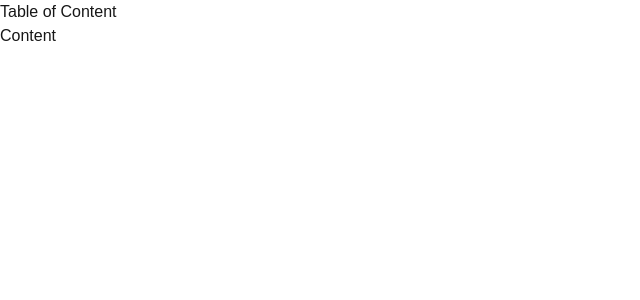
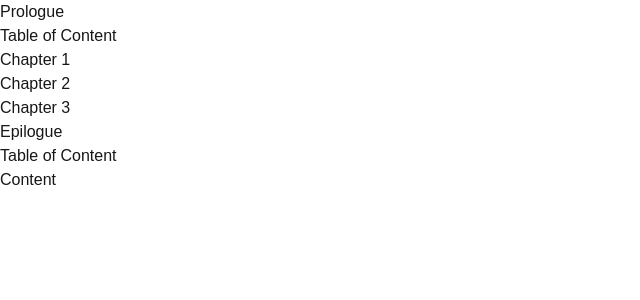
Before and after one commit to justmhie/atenews-diwanag-2025, a Next.js app in the folder diwanag-2025-app/: page /table-of-content in a window 1280 px wide. Shown: the top 300 px of the page, without its empty margins (0-640 px from the left). Built offline with nearby package versions, Linux system fonts and the light colour scheme.

Commit message:
add basic navbar

```diff
--- /dev/null
+++ b/diwanag-2025-app/app/components/Navbar.tsx
@@ -0,0 +1,28 @@
+import Link from "next/link";
+
+export default function Navbar() {
+  return (
+    <nav>
+      <ul>
+        <li>
+          <Link href="/prologue">Prologue</Link>
+        </li>
+        <li>
+          <Link href="/table-of-content">Table of Content</Link>
+        </li>
+        <li>
+          <Link href="/chap-1">Chapter 1</Link>
+        </li>
+        <li>
+          <Link href="/chap-2">Chapter 2</Link>
+        </li>
+        <li>
+          <Link href="/chap-3">Chapter 3</Link>
+        </li>
+        <li>
+          <Link href="/epilogue">Epilogue</Link>
+        </li>
+      </ul>
+    </nav>
+  );
+}
--- a/diwanag-2025-app/app/layout.tsx
+++ b/diwanag-2025-app/app/layout.tsx
@@ -1,6 +1,7 @@
 import type { Metadata } from "next";
 import { Geist, Geist_Mono } from "next/font/google";
 import "./globals.css";
+import Navbar from "./components/Navbar";
 
 const geistSans = Geist({
   variable: "--font-geist-sans",
@@ -30,6 +31,7 @@ export default function RootLayout({
       <body
         className={`${geistSans.variable} ${geistMono.variable} antialiased`}
       >
+        <Navbar />
         {children}
       </body>
     </html>
```
